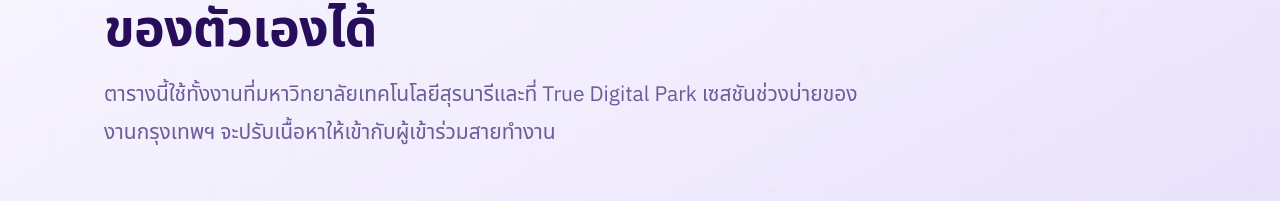
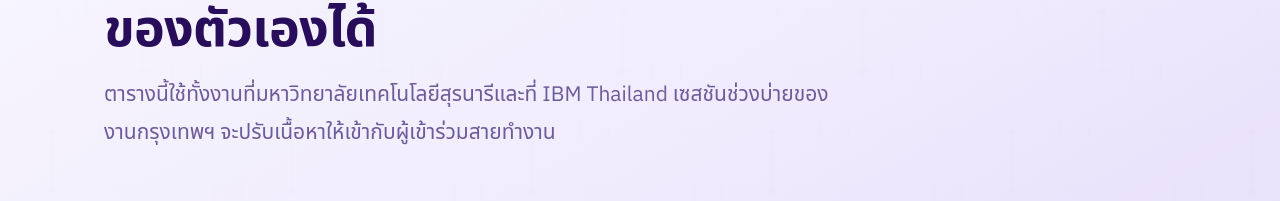
Before and after one commit to Bright2704/qtt2026, a Next.js app: page /programme in a window 1280 px wide. Shown: the part 334-535 px from the top of the page. Built offline with nearby package versions, Linux system fonts and the light colour scheme; a web font is replaced by a local one.

Commit message:
True - IBM

```diff
--- a/app/programme/page.tsx
+++ b/app/programme/page.tsx
@@ -24,8 +24,8 @@ export default function Programme() {
           en: "One full day: from not knowing what a qubit is, to running your own circuit",
         }}
         lead={{
-          th: "ตารางนี้ใช้ทั้งงานที่มหาวิทยาลัยเทคโนโลยีสุรนารีและที่ True Digital Park เซสชันช่วงบ่ายของงานกรุงเทพฯ จะปรับเนื้อหาให้เข้ากับผู้เข้าร่วมสายทำงาน",
-          en: "This schedule applies to both the SUT and True Digital Park editions. Afternoon sessions in Bangkok are adapted for a working-professional audience.",
+          th: "ตารางนี้ใช้ทั้งงานที่มหาวิทยาลัยเทคโนโลยีสุรนารีและที่ IBM Thailand เซสชันช่วงบ่ายของงานกรุงเทพฯ จะปรับเนื้อหาให้เข้ากับผู้เข้าร่วมสายทำงาน",
+          en: "This schedule applies to both the SUT and IBM Thailand editions. Afternoon sessions in Bangkok are adapted for a working-professional audience.",
         }}
       />
 
--- a/data/news.ts
+++ b/data/news.ts
@@ -34,8 +34,8 @@ export const posts: Post[] = [
         en: "Each year IBM Quantum runs a worldwide series of community-led quantum computing events. In 2025 more than 32,000 people took part, organised by 150 volunteer hosts across six continents. This year, Thailand joins the roster.",
       },
       {
-        th: "งานในประเทศไทยจะจัดขึ้นในรูปแบบไฮบริดช่วงเดือนตุลาคมถึงพฤศจิกายน 2026 โดยมีสองสถานที่หลักคือมหาวิทยาลัยเทคโนโลยีสุรนารี จังหวัดนครราชสีมา และทรู ดิจิทัล พาร์ค กรุงเทพมหานคร แต่ละแห่งรับผู้เข้าร่วมประมาณ 40 ถึง 50 คน",
-        en: "The Thai edition runs in hybrid format between October and November 2026, at two main venues: Suranaree University of Technology in Nakhon Ratchasima, and True Digital Park in Bangkok. Each accommodates roughly 40 to 50 participants on site.",
+        th: "งานในประเทศไทยจะจัดขึ้นในรูปแบบไฮบริดช่วงเดือนตุลาคมถึงพฤศจิกายน 2026 โดยมีสองสถานที่หลักคือมหาวิทยาลัยเทคโนโลยีสุรนารี จังหวัดนครราชสีมา และทรู IBM Thailand กรุงเทพมหานคร แต่ละแห่งรับผู้เข้าร่วมประมาณ 40 ถึง 50 คน",
+        en: "The Thai edition runs in hybrid format between October and November 2026, at two main venues: Suranaree University of Technology in Nakhon Ratchasima, and IBM Thailand Park in Bangkok. Each accommodates roughly 40 to 50 participants on site.",
       },
       {
         th: "ธีมระดับโลกของปีนี้คือหนึ่งทศวรรษของควอนตัมบนคลาวด์ ครบสิบปีนับตั้งแต่ IBM เปิดให้คนทั่วโลกส่งวงจรควอนตัมไปรันบนเครื่องจริงผ่านอินเทอร์เน็ตเป็นครั้งแรก",
```
